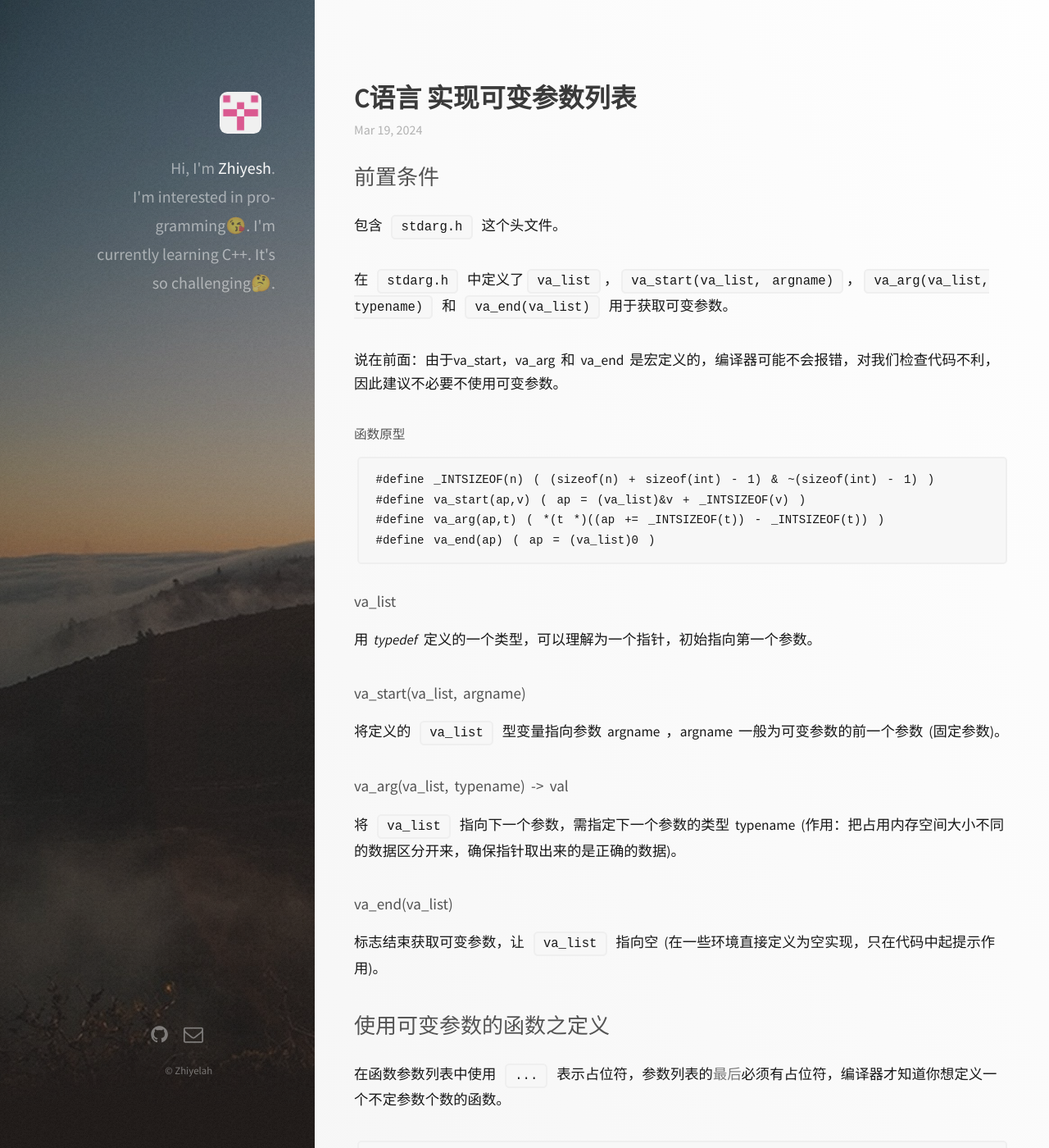
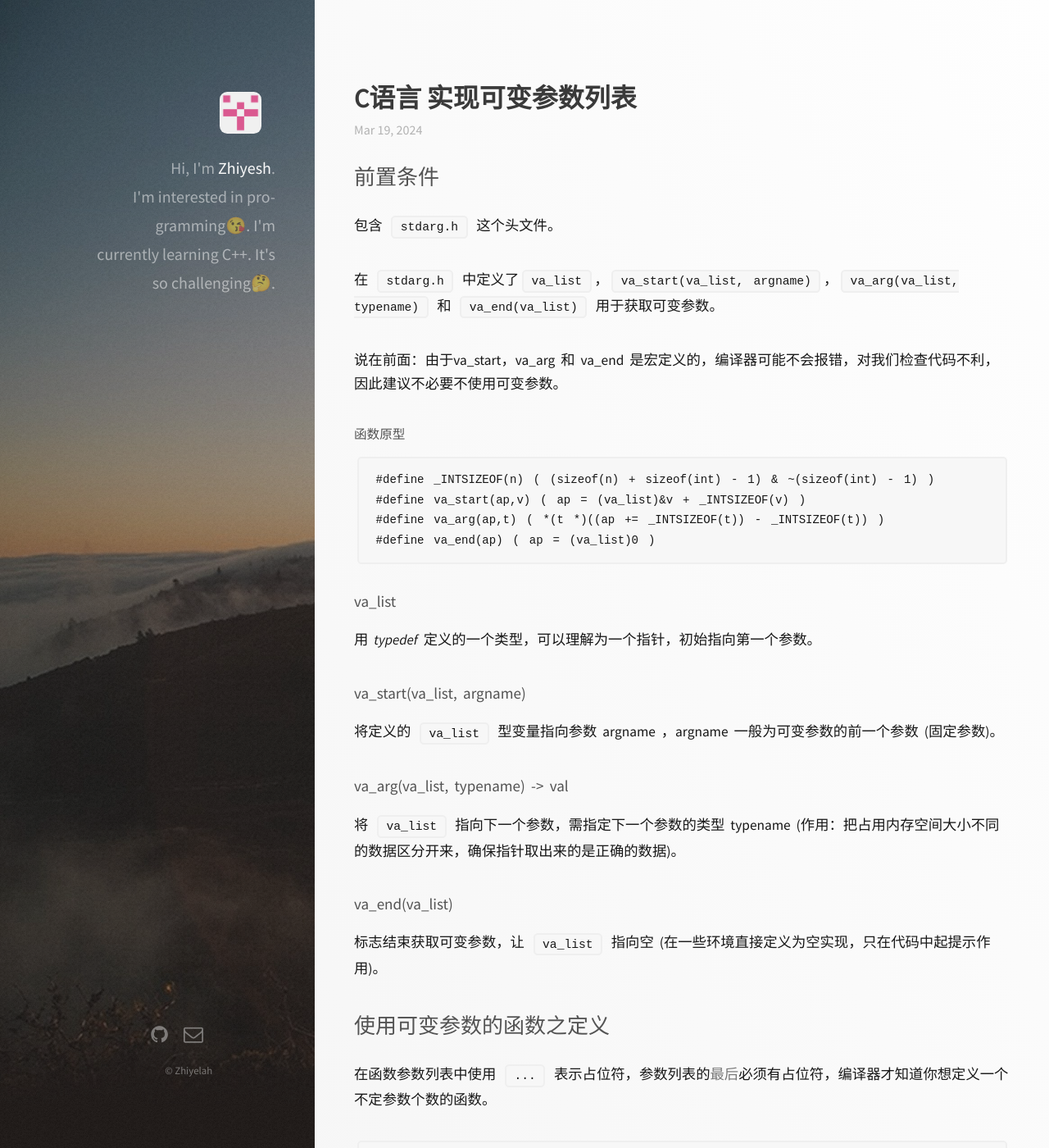
Before and after one commit to Zhiyelah/zhiyelah.github.io, a Jekyll site: the page built from _posts/2024-03-19-143829783014.md, in a window 1280 px wide and 1400 px high. Shown: the whole window at 82% size. Built offline with Jekyll 4.4.1, drawn with Linux system fonts in a browser that asks for light colours; nearby versions of some CDN libraries.

Commit message:
Update main.css

```diff
--- a/css/main.css
+++ b/css/main.css
@@ -2633,7 +2633,7 @@
 			padding-bottom: 5em;
 		}
 
-		code.language-plaintext highlighter-rouge {
+		code.language-plaintext, code.highlighter-rouge {
 			font-size: 11pt;
 		}
 
```
